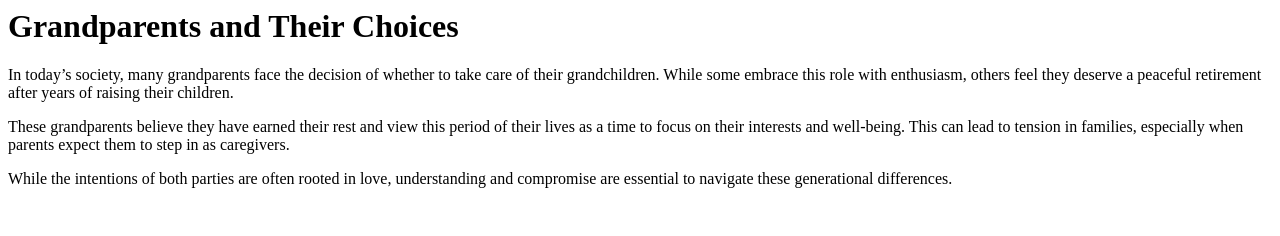
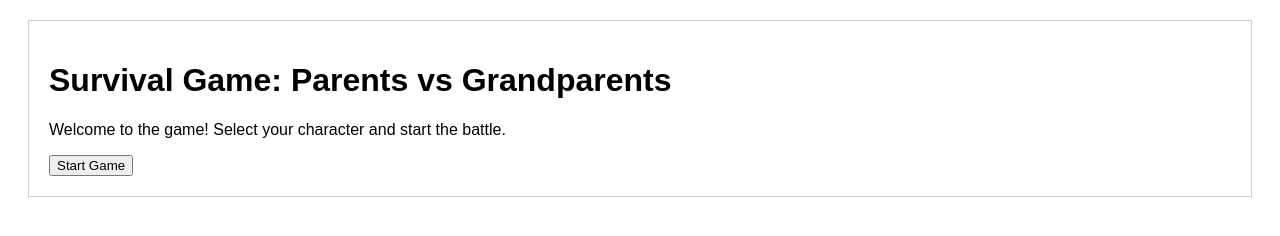
Before and after one commit to pfflaechelrich23/Laecherlich, a plain HTML site: page index.html in a window 1280 px wide. Drawn offline with Linux system fonts and the light colour scheme.

Commit message:
Update index.html with Survival Game content

```diff
--- a/index.html
+++ b/index.html
@@ -1,11 +1,27 @@
-<html>
+<!DOCTYPE html>
+<html lang="en">
 <head>
-    <title>Grandparents and Their Choices</title>
+    <meta charset="UTF-8">
+    <meta name="viewport" content="width=device-width, initial-scale=1.0">
+    <title>Survival Game</title>
+    <style>
+        body { font-family: Arial, sans-serif; }
+        #game { margin: 20px; padding: 20px; border: 1px solid #ccc; }
+    </style>
 </head>
 <body>
-    <h1>Grandparents and Their Choices</h1>
-    <p>In today’s society, many grandparents face the decision of whether to take care of their grandchildren. While some embrace this role with enthusiasm, others feel they deserve a peaceful retirement after years of raising their children.</p>
-    <p>These grandparents believe they have earned their rest and view this period of their lives as a time to focus on their interests and well-being. This can lead to tension in families, especially when parents expect them to step in as caregivers.</p>
-    <p>While the intentions of both parties are often rooted in love, understanding and compromise are essential to navigate these generational differences.</p>
+    <div id="game">
+        <h1>Survival Game: Parents vs Grandparents</h1>
+        <p>Welcome to the game! Select your character and start the battle.</p>
+        <button onclick="startGame()">Start Game</button>
+        <div id="result"></div>
+    </div>
+    <script>
+        function startGame() {
+            const resultDiv = document.getElementById('result');
+            resultDiv.innerHTML = 'Game started! Choose wisely...';
+            // Game logic here
+        }
+    </script>
 </body>
 </html>
```
